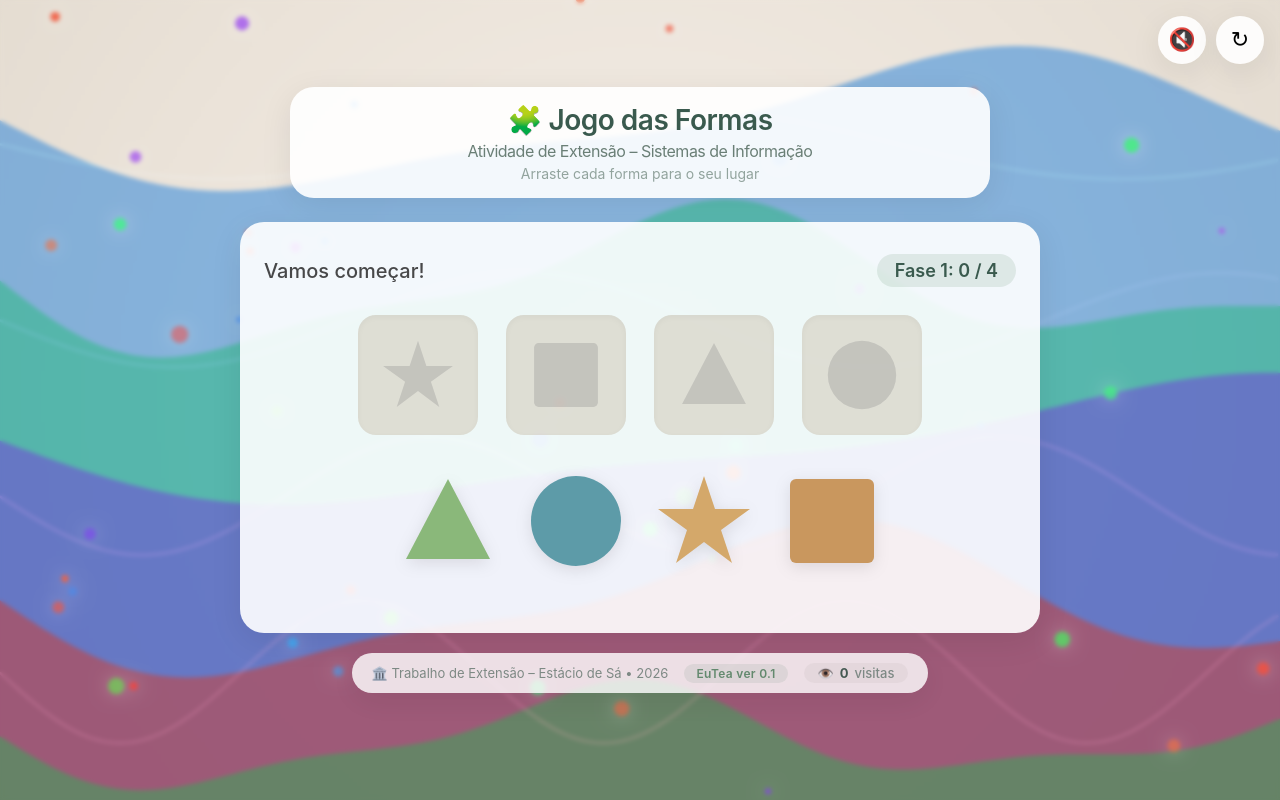
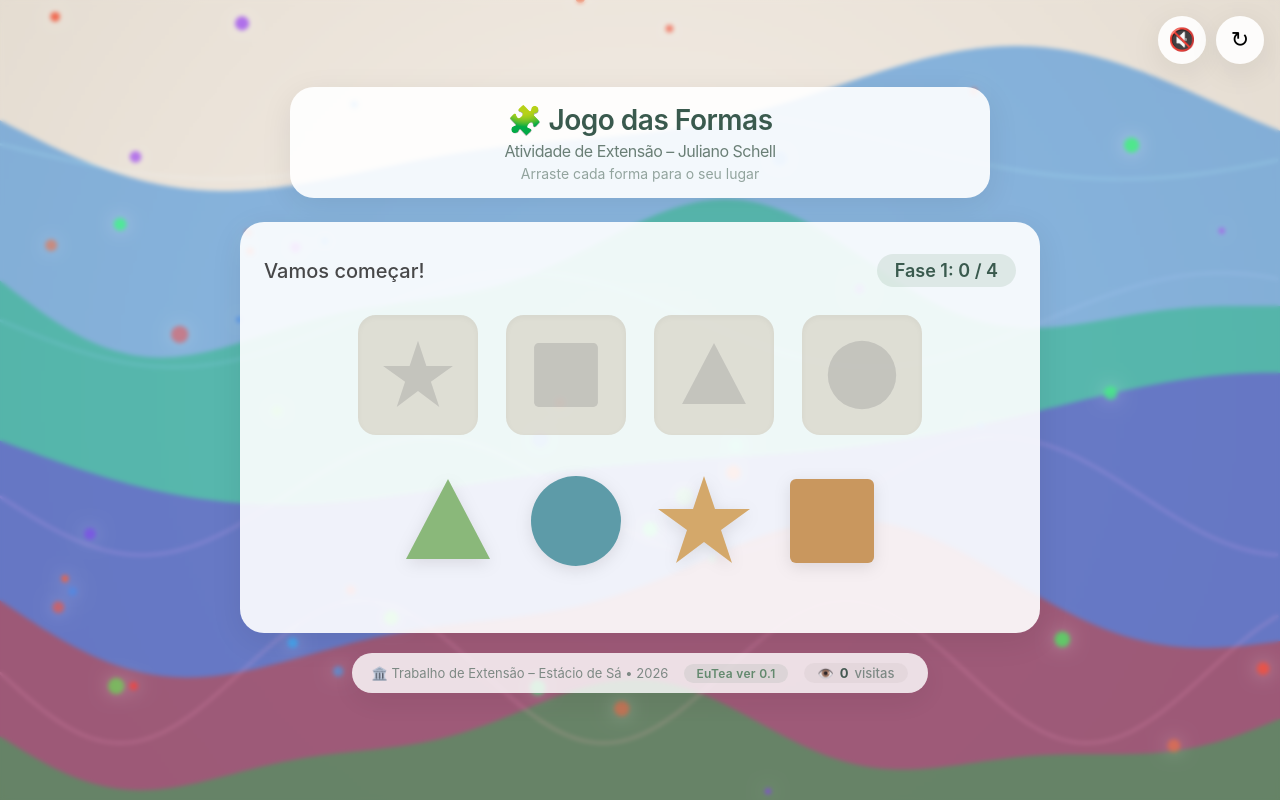
Before and after one commit to ykayrus/eutea, a plain HTML site: page index.html in a window 1280 px wide. Drawn offline with Linux system fonts and the light colour scheme; no server answers; animation ran at ten frames a second.

Commit message:
Descrição da alteração

```diff
--- a/index.html
+++ b/index.html
@@ -348,7 +348,7 @@
     <div id="header">
       <h1>
         🧩 Jogo das Formas
-        <small>Atividade de Extensão – Sistemas de Informação</small>
+        <small>Atividade de Extensão – Juliano Schell</small>
       </h1>
       <div class="sub">Arraste cada forma para o seu lugar</div>
     </div>
```
